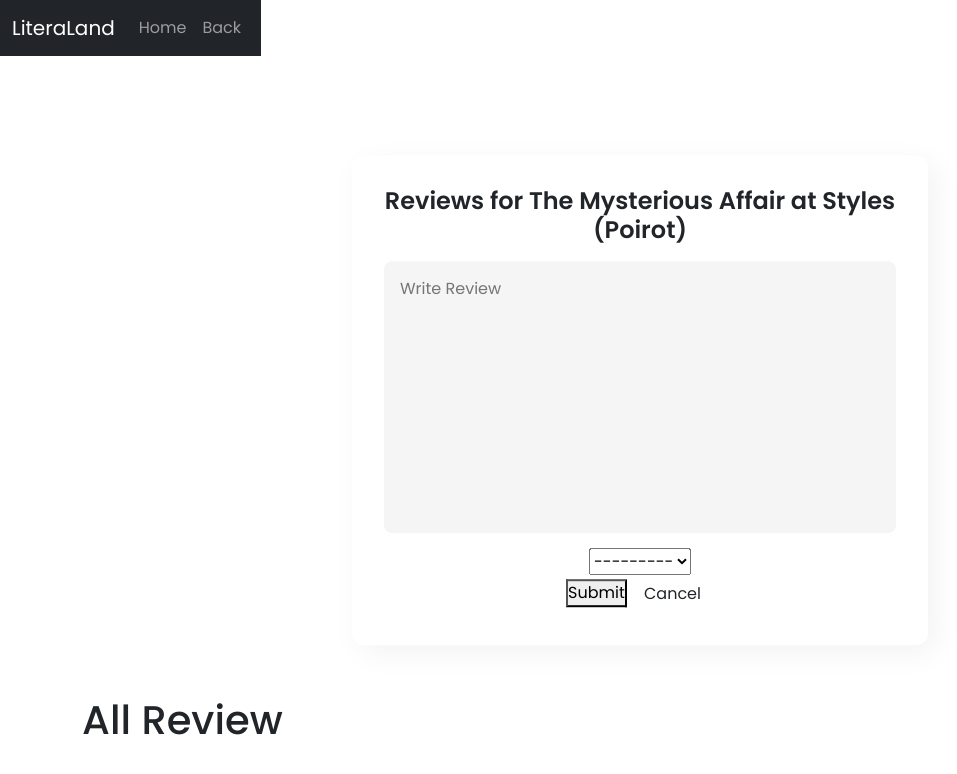
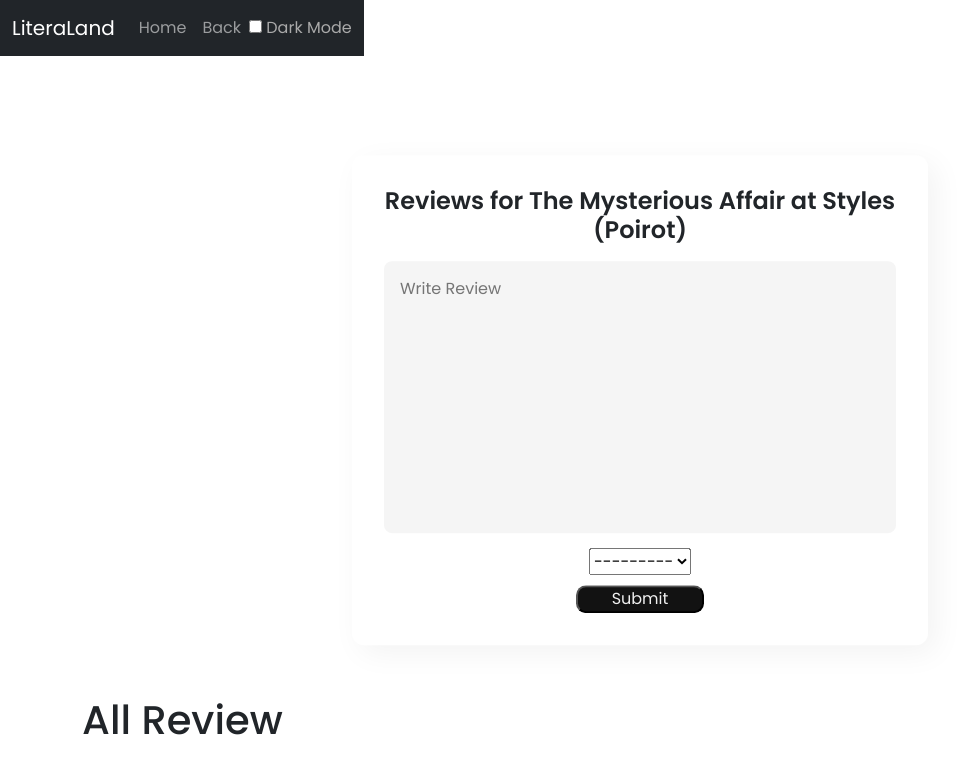
Before and after one commit to LiteraLand-C07/LiteraLand, a Django app: page /forumDiskusi/book_reviews/1/ in a window 1280 px wide. Shown: the top 774 px of the page, without its empty margins (0-957 px from the left). Run offline with Django 4.2, Linux system fonts and the light colour scheme; the visitor is signed in with stand-in values (Sample User, id 1); data comes from the database, SQL or seed files in the repository; data that the repository does not hold is empty; some libraries are stand-ins or nearby versions.

Commit message:
update design for review

```diff
--- a/forumDiskusi/templates/diskusi.html
+++ b/forumDiskusi/templates/diskusi.html
@@ -146,7 +146,44 @@ textarea {
     padding-top: 600px; /* Anda bisa menyesuaikan ini sesuai kebutuhan */
 }
 
+.card:hover {
+    background-color: #f0f0f0;
+    transition: background-color 0.3s;
+}
+
+body.dark-mode {
+    background-color: #121212;
+    color: #FFF;
+}
+
+body.dark-mode .navbar {
+    background-color: #333;
+}
+
+body.dark-mode .card {
+    background-color: #333;
+    color: #FFF;
+}
+
+body.dark-mode .wrapper{
+    background-color: #333;
+    color: #FFF;
+}
+
+body.dark-mode .button-contactForm{
+    background-color: #5c5757;
+    color: #FFF;
+}
+
+.button-contactForm{
+    background-color: #121212;
+    color: #f0f0f0;
+    border-radius: 10px;
+    width: 25%;
+    margin-top: 10px;
+}
 </style>
+
 <nav class="navbar navbar-expand-lg navbar-dark bg-dark">
     <div class="container">
         <a class="navbar-brand" href="#">LiteraLand</a>
@@ -162,6 +199,10 @@ textarea {
                     <a class="nav-link" href="javascript:void(0);" onclick="goBack()">Back</a>
                 </li>
             </ul>
+            <div class="custom-control custom-switch ml-3">
+                <input type="checkbox" class="custom-control-input" id="darkSwitch">
+                <label class="custom-control-label" for="darkSwitch" style="color: #AAA;">Dark Mode</label>
+            </div>
         </div>
     </div>
 </nav>
@@ -171,21 +212,27 @@ textarea {
     <div class="row">
         <div class="col-12">
             <div class="wrapper">
-                <h3 class="display-4">Reviews for {{ book.title }}</h3>
+                <h3 class="display-4" >Reviews for {{ book.title }}</h3>
                 <strong class="text-success" id="review-res"></strong>
                 {% csrf_token %}
                 <form class="form-contact comment_form hide-comment-form" action="{% url 'forumDiskusi:ajax_add_review' book.id %}" id="reviewForm" method="POST">
                     {{review_form.review}}
                     {{review_form.star_rating}}
-
                     <div class="form-group">
                         <button type="submit" class="button button-contactForm" value='{{ book.pk }}' name="bookId">Submit</button>
-                        <button class="btn cancel">Cancel</button>
                     </div>
                 </form>
             </div>
         </div>
     </div>
+</div>
+
+<div class="collapse navbar-collapse" id="navbarNav">
+    <ul class="navbar-nav ml-auto">
+        <li class="nav-item">
+            <button id="darkModeToggle" class="btn btn-light">Dark Mode</button>
+        </li>
+    </ul>
 </div>
 
     <!-- All Review section -->
@@ -298,6 +345,7 @@ textarea {
                 }
             })
         })
+
         function goBack() {
             window.history.back();
         }
@@ -306,5 +354,15 @@ textarea {
             let recommended = $(this).data("value");
             $("input.recommendation-checkbox").prop("checked", recommended);
         });
+
+        $(document).ready(function(){
+            $("#darkSwitch").on("change", function(){
+                if ($(this).is(":checked")) {
+                    $("body").addClass("dark-mode");
+                } else {
+                    $("body").removeClass("dark-mode");
+                }
+            });
+        });
     </script>
 {% endblock %}
```
